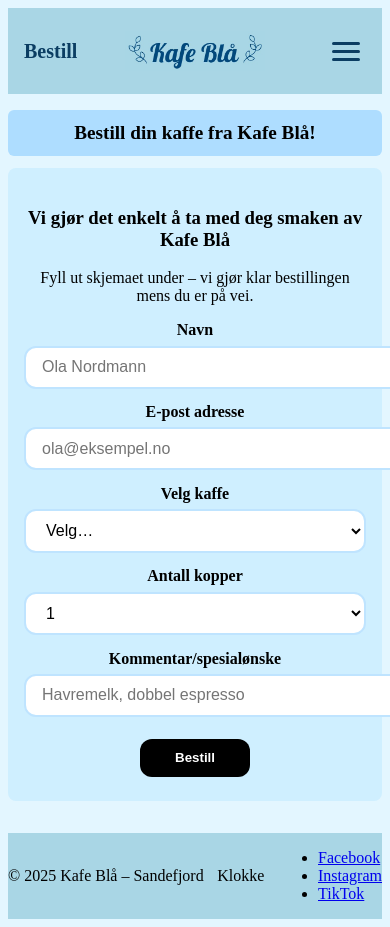
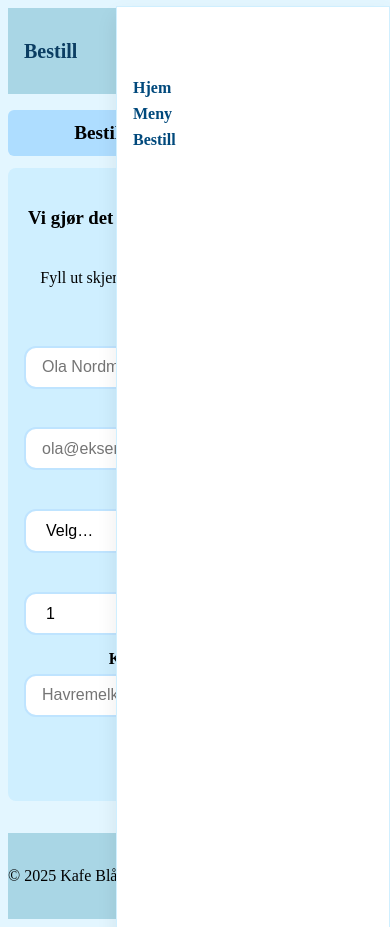
Before and after one commit to HakonBergtun/Arbeidskrav-3, a plain HTML site: page order.html in a window 390 px wide. Both pictures are taken after a click on the button "Åpne meny". Drawn offline with Linux system fonts and the light colour scheme.

Commit message:
Lagt til hamburger-meny funksjonalitet i header

```diff
--- a/script.js
+++ b/script.js
@@ -1,3 +1,37 @@
+/* ========== HEADER: hamburger (på alle sider) ========== */
+(() => {
+  const btn = document.querySelector(".hamburger");
+  const menu = document.getElementById("main-menu");
+  if (!btn || !menu) return; // safe-guard
+
+  const openMenu = () => {
+    btn.setAttribute("aria-expanded", "true");
+    menu.classList.add("active");
+    menu.removeAttribute("hidden");
+  };
+  const closeMenu = () => {
+    btn.setAttribute("aria-expanded", "false");
+    menu.classList.remove("active");
+    menu.setAttribute("hidden", "");
+  };
+
+  btn.addEventListener("click", () => {
+    const isOpen = btn.getAttribute("aria-expanded") === "true";
+    isOpen ? closeMenu() : openMenu();
+  });
+
+  menu.addEventListener("click", (e) => {
+    if (e.target.closest("a")) closeMenu();
+  });
+  document.addEventListener("click", (e) => {
+    if (menu.hasAttribute("hidden")) return;
+    if (!menu.contains(e.target) && !btn.contains(e.target)) closeMenu();
+  });
+  document.addEventListener("keydown", (e) => {
+    if (e.key === "Escape") closeMenu();
+  });
+})();
+
 if (document.body.contains(document.getElementById("order-form"))) {
   // kun bestilling side js
   console.log("Jeg lever!");
@@ -9,6 +43,8 @@ if (document.body.contains(document.getElementById("order-form"))) {
   const clearBtn = document.getElementById("clear-order");
   const tableBtn = document.getElementById("set-table");
   const tableOutput = document.getElementById("table-output");
+
+  // TODO: legg inn din order-logikk her (counter, total, tøm, bordnummer, osv)
 }
 // greeting på index
 const greeting = document.getElementById("greeting");
```
Also changed, not shown: order.html (+0 -5 lines).
